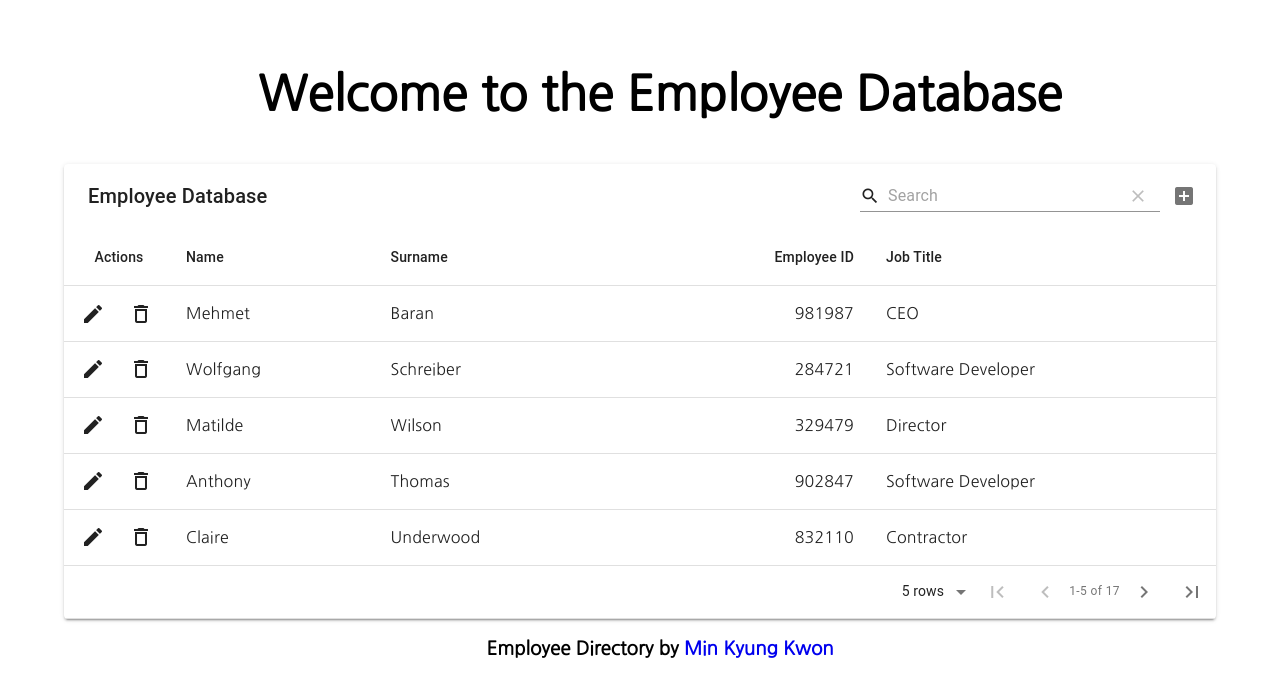
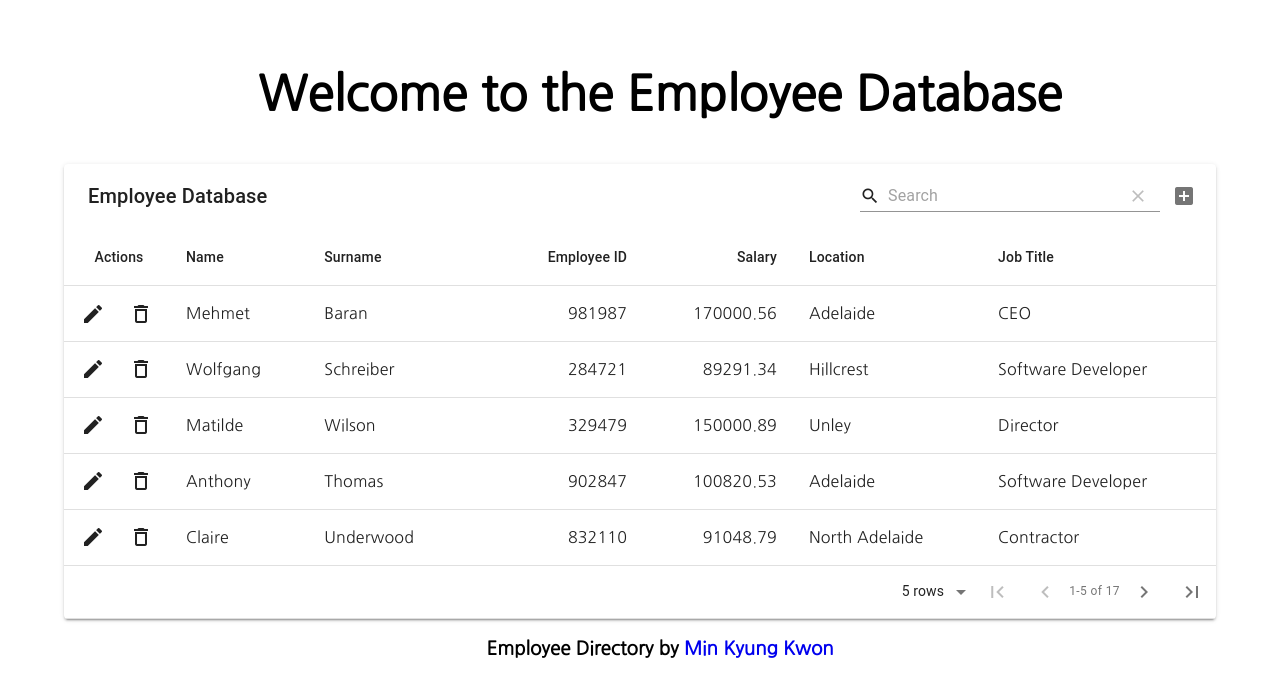
Before and after one commit to MK-Kwon/React-Employee-Directory, a React (Create React App) app in the folder react-employee-directory/: page / in a window 1280 px wide. Shown: the top 696 px of the page. Built offline with nearby package versions, Linux system fonts and the light colour scheme.

Commit message:
added 'Salary' and 'Location' columns

```diff
--- a/react-employee-directory/src/components/Table.js
+++ b/react-employee-directory/src/components/Table.js
@@ -7,6 +7,8 @@ export default function Table() {
             { title: 'Name', field: 'name' },
             { title: 'Surname', field: 'surname' },
             { title: 'Employee ID', field: 'employeeID', type: 'numeric' },
+            { title: 'Salary', field: 'salary', type: 'numeric' },
+            { title: 'Location', field: 'location' },
             {
                 title: 'Job Title',
                 field: 'jobTitle',
@@ -14,23 +16,23 @@ export default function Table() {
             },
         ],
         data: [
-            { name: 'Mehmet', surname: 'Baran', employeeID: 981987, jobTitle: 63 },
-            { name: 'Wolfgang', surname: 'Schreiber', employeeID: 284721, jobTitle: 3 },
-            { name: 'Matilde', surname: 'Wilson', employeeID: 329479, jobTitle: 1 },
-            { name: 'Anthony', surname: 'Thomas', employeeID: 902847, jobTitle: 3 },
-            { name: 'Claire', surname: 'Underwood', employeeID: 832110, jobTitle: 4 },
-            { name: 'Arya', surname: 'Stark', employeeID: 768390, jobTitle: 34 },
-            { name: 'Henry', surname: 'Hanks', employeeID: 899003, jobTitle: 1 },
-            { name: 'Maria', surname: 'Browder', employeeID: 833271, jobTitle: 2 },
-            { name: 'Joe', surname: 'Bradley', employeeID: 786542, jobTitle: 34 },
-            { name: 'Paul', surname: 'Green', employeeID: 382813, jobTitle: 3 },
-            { name: 'Zerya', surname: 'Baran', employeeID: 207717, jobTitle: 34 },
-            { name: 'Rikke', surname: 'Hansen', employeeID: 393748, jobTitle: 2 },
-            { name: 'Camil', surname: 'Chacon', employeeID: 653940, jobTitle: 63 },
-            { name: 'Lynn', surname: 'Smith', salary: 93012.89, employeeID: 687432, jobTitle: 3 },
-            { name: 'Amber', surname: 'Ly', salary: 70432.15, employeeID: 490021, jobTitle: 63 },
-            { name: 'Kevin', surname: 'Garza', salary: 85943.20, employeeID: 382941, jobTitle: 34 },
-            { name: 'Israel', surname: 'Medina', salary: 40592.14, employeeID: 583021, jobTitle: 5 },
+            { name: 'Mehmet', surname: 'Baran', salary: 170000.56, location: 'Adelaide', employeeID: 981987, jobTitle: 63 },
+            { name: 'Wolfgang', surname: 'Schreiber', salary: 89291.34, location: 'Hillcrest', employeeID: 284721, jobTitle: 3 },
+            { name: 'Matilde', surname: 'Wilson', salary: 150000.89, location: 'Unley', employeeID: 329479, jobTitle: 1 },
+            { name: 'Anthony', surname: 'Thomas', salary: 100820.53, location: 'Adelaide', employeeID: 902847, jobTitle: 3 },
+            { name: 'Claire', surname: 'Underwood', salary: 91048.79, location: 'North Adelaide', employeeID: 832110, jobTitle: 4 },
+            { name: 'Arya', surname: 'Stark', salary: 110382.45, location: 'Marion', employeeID: 768390, jobTitle: 34 },
+            { name: 'Henry', surname: 'Hanks', salary: 78029.26, location: 'Glenelg', employeeID: 899003, jobTitle: 1 },
+            { name: 'Maria', surname: 'Browder', salary: 79258.13, location: 'Adelaide', employeeID: 833271, jobTitle: 2 },
+            { name: 'Joe', surname: 'Bradley', salary: 91002.46, location: 'Adelaide', employeeID: 786542, jobTitle: 34 },
+            { name: 'Paul', surname: 'Green', salary: 39104.19, location: 'Sydney', employeeID: 382813, jobTitle: 3 },
+            { name: 'Zerya', surname: 'Baran', salary: 74502.58, location: 'Adelaide', employeeID: 207717, jobTitle: 34 },
+            { name: 'Rikke', surname: 'Hansen', salary: 89532.24, location: 'Norwood', employeeID: 393748, jobTitle: 2 },
+            { name: 'Camil', surname: 'Chacon', salary: 74501.80, location: 'Melbourne',  employeeID: 653940, jobTitle: 63 },
+            { name: 'Lynn', surname: 'Smith', salary: 93012.89, location: 'Brisbane', employeeID: 687432, jobTitle: 3 },
+            { name: 'Amber', surname: 'Ly', salary: 70432.15, location: 'Adelaide', employeeID: 490021, jobTitle: 63 },
+            { name: 'Kevin', surname: 'Garza', salary: 85943.20, location: 'West Beach', employeeID: 382941, jobTitle: 34 },
+            { name: 'Israel', surname: 'Medina', salary: 40592.14, location: 'Sydney', employeeID: 583021, jobTitle: 5 },
         ],
     });
 
```
